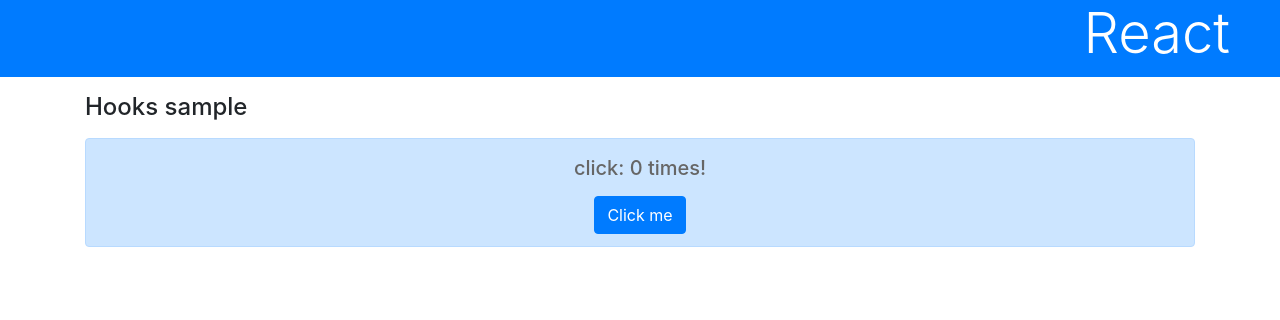
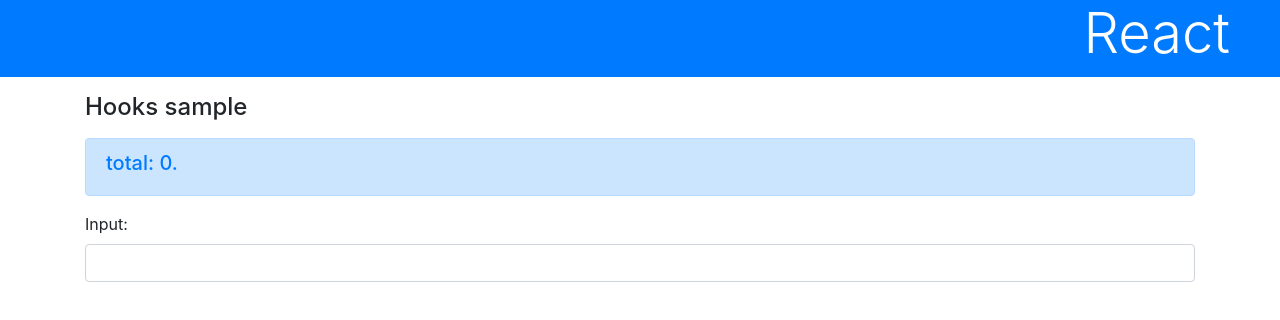
Before and after one commit to okuda1506/react_app, a React (Create React App) app: page / in a window 1280 px wide. Shown: the top 320 px of the page. Built offline with nearby package versions, Linux system fonts and the light colour scheme.

Commit message:
副作用フックで1から入力値までの合計を出力

```diff
--- a/src/App.js
+++ b/src/App.js
@@ -1,29 +1,42 @@
-import React, { useState } from 'react'
+import React, { useState, useEffect } from 'react'
 import './App.css'
 
+function AlertMessage(props) {
+	return  <div className="alert alert-primary h5 text-primary">
+		<h5>{props.msg}</h5>
+	</div>
+}
+
 function App() {
-	const [count, setCount] = useState(0)
-	const clickFunc = () => {
-		setCount(count + 1)
+	const [val, setVal] = useState(0)
+	const [msg, setMsg] = useState("set a number...")
+
+	const doChange = (event) => {
+		setVal(event.target.value)
 	}
+
+	useEffect(() => {
+		let total = 0
+		for (let i = 0; i <= val; i++) {
+			total += i
+		}
+		setMsg("total: " + total + ".")
+	})
 
 	return (
 		<div>
 			<h1 className="bg-primary text-white display-4 ">React</h1>
 			<div className="container">
 				<h4 className="my-3">Hooks sample</h4>
-				<div className="alert alert-primary text-center">
-					<p className="h5 mb-3">click: {count} times!</p>
-					<div>
-						<button className="btn btn-primary"
-							onClick={clickFunc}>
-							Click me
-						</button>
-					</div>
+				<AlertMessage msg={msg} />
+				<div className="form-group">
+					<label>Input:</label>
+					<input type="number" className="form-control"
+						onChange={doChange} />
 				</div>
 			</div>
 		</div>
-	)
+  	)
 }
 
 export default App
```
